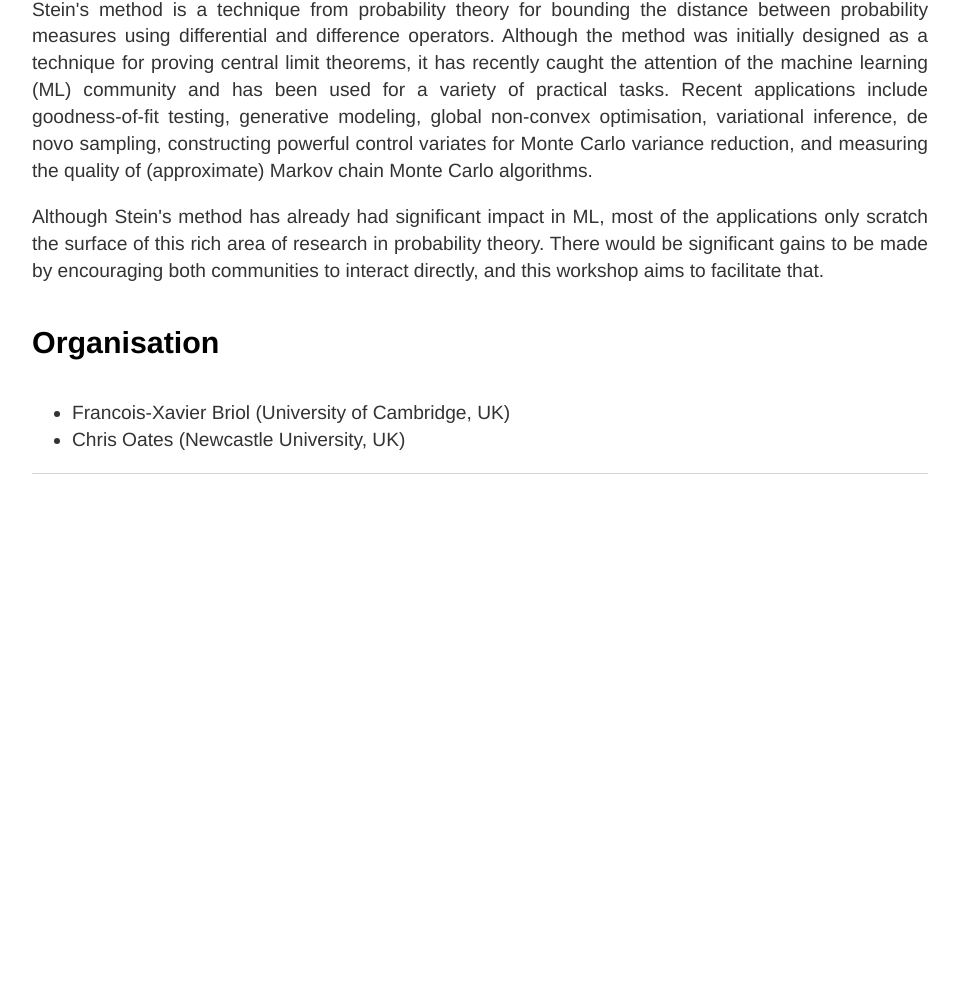
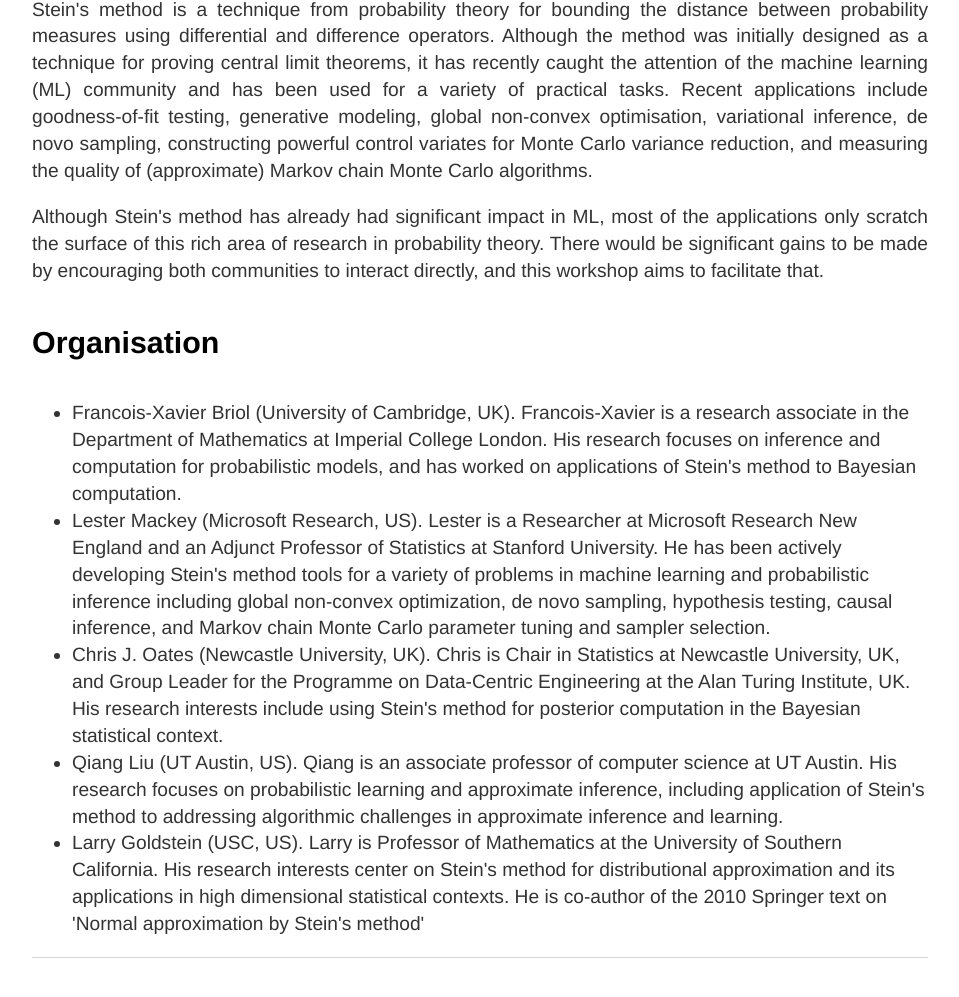
Before and after one commit to steinworkshop/steinworkshop.github.io, a Jekyll site: the page built from index.html, in a window 1280 px wide, cut to the strip 544-1562 px from the top of the page. Shown: the top 997 px of the strip, without its empty margins (160-1119 px from the left). Built offline with Jekyll 4.4.1, drawn with Linux system fonts in a browser that asks for light colours; before the commit the page ends 1078 px from its top, so only the background shows below that.

Commit message:
organisers

```diff
--- a/index.html
+++ b/index.html
@@ -26,8 +26,15 @@
 	<h4>Organisation</h4>
 
 	<ul>
-			<li>Francois-Xavier Briol (University of Cambridge, UK)</li>
-			<li>Chris Oates (Newcastle University, UK)</li>
+			<li>Francois-Xavier Briol (University of Cambridge, UK). Francois-Xavier is a research associate in the Department of Mathematics at Imperial College London. His research focuses on inference and computation for probabilistic models, and has worked on applications of Stein's method to Bayesian computation. </li>
+
+			<li>Lester Mackey (Microsoft Research, US). Lester is a Researcher at Microsoft Research New England and an Adjunct Professor of Statistics at Stanford University. He has been actively developing Stein's method tools for a variety of problems in machine learning and probabilistic inference including global non-convex optimization, de novo sampling, hypothesis testing, causal inference, and Markov chain Monte Carlo parameter tuning and sampler selection. </li>
+
+			<li>Chris J. Oates (Newcastle University, UK). Chris is Chair in Statistics at Newcastle University, UK, and Group Leader for the Programme on Data-Centric Engineering at the Alan Turing Institute, UK. His research interests include using Stein's method for posterior computation in the Bayesian statistical context.</li>
+
+			<li>Qiang Liu (UT Austin, US). Qiang is an associate professor of computer science at UT Austin. His research focuses on probabilistic learning and approximate inference, including application of Stein's method to addressing algorithmic challenges in approximate inference and learning.</li>
+
+			<li>Larry Goldstein (USC, US). Larry is Professor of Mathematics at the University of Southern California. His research interests center on Stein's method for distributional approximation and its applications in high dimensional statistical contexts. He is co-author of the 2010 Springer text on 'Normal approximation by Stein's method'</li>
 	</ul>
 
 
```
